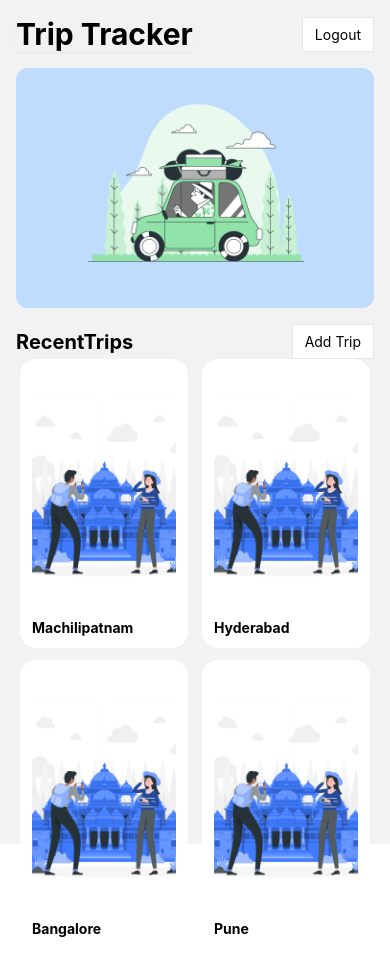
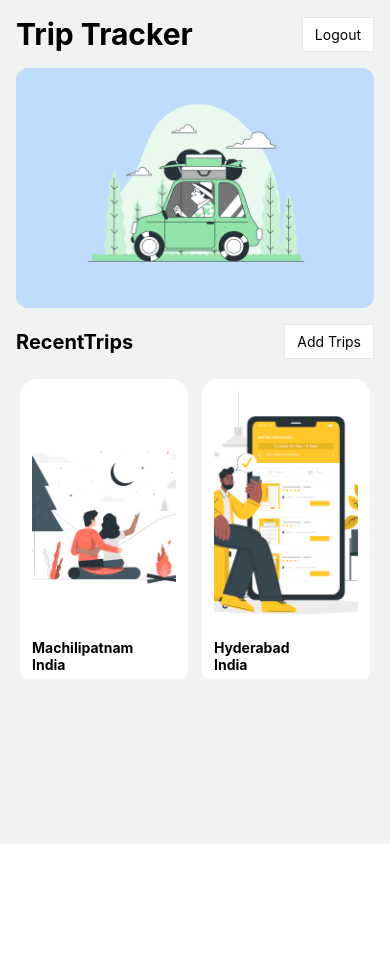
Before and after one commit to pavan-kumar-arepu/TripCalculator, a React Native app: screen /Home in a window 390 px wide. After the commit the page ends 844 px from the top, so only its background shows below. Built offline with nearby package versions, Linux system fonts and the light colour scheme.

Commit message:
Added Dynamic Images

```diff
--- a/screens/HomeScreen.js
+++ b/screens/HomeScreen.js
@@ -9,6 +9,7 @@ import {
 import React from 'react';
 import ScreenWrapper from '../components/screenWrapper';
 import {colors} from '../theme';
+import randomImage from '../assets/images/randomImage';
 
 const items = [
   {
@@ -31,13 +32,23 @@ const items = [
     place: 'Pune',
     country: 'India',
   },
+  {
+    id: 5,
+    place: 'Delhi',
+    country: 'India',
+  },
+  {
+    id: 6,
+    place: 'Goa',
+    country: 'India',
+  },
 ];
 export default function HomeScreen() {
   return (
     <ScreenWrapper className="flex-1">
       <View className="flex-row justify-between items-center p-4">
         {/* Top Title */}
-        <Text className={`${colors.heading} font-bold text-3xl shadow-sm`}>
+        <Text className={`${colors.heading} font-bold text-3xl`}>
           Trip Tracker
         </Text>
         {/* Logout Button */}
@@ -59,10 +70,13 @@ export default function HomeScreen() {
           </Text>
           {/* Add Trips*/}
           <TouchableOpacity className="p-2 px-3 bg-white border border-gray-200 roundded-full">
-            <Text className={colors.heading}>Add Trip</Text>
+            <Text className={colors.heading}>Add Trips</Text>
           </TouchableOpacity>
         </View>
-        <View>
+        <View style={{height: 20}}>
+          <Text></Text>
+        </View>
+        <View style={{height: 300}}>
           <FlatList
             data={items}
             numColumns={2}
@@ -77,11 +91,15 @@ export default function HomeScreen() {
                 <TouchableOpacity className="bg-white p-3 rounded-2xl mb-3 showdow-sm">
                   <View>
                     <Image
-                      source={require('../assets/images/1.png')}
+                      // source={require('../assets/images/1.png')}
+                      source={randomImage()}
                       className="w-36 h-60 mb-2"
                     />
                     <Text className={`${colors.heading} font-bold`}>
                       {item.place}
+                    </Text>
+                    <Text className={`${colors.heading} font-bold`}>
+                      {item.country}
                     </Text>
                   </View>
                 </TouchableOpacity>
--- a/theme/index.js
+++ b/theme/index.js
@@ -1,4 +1,4 @@
 export const colors = {
-  heading: 'text-gray-600',
+  heading: 'text-gray-700',
   button: '#50c878',
 };
```
